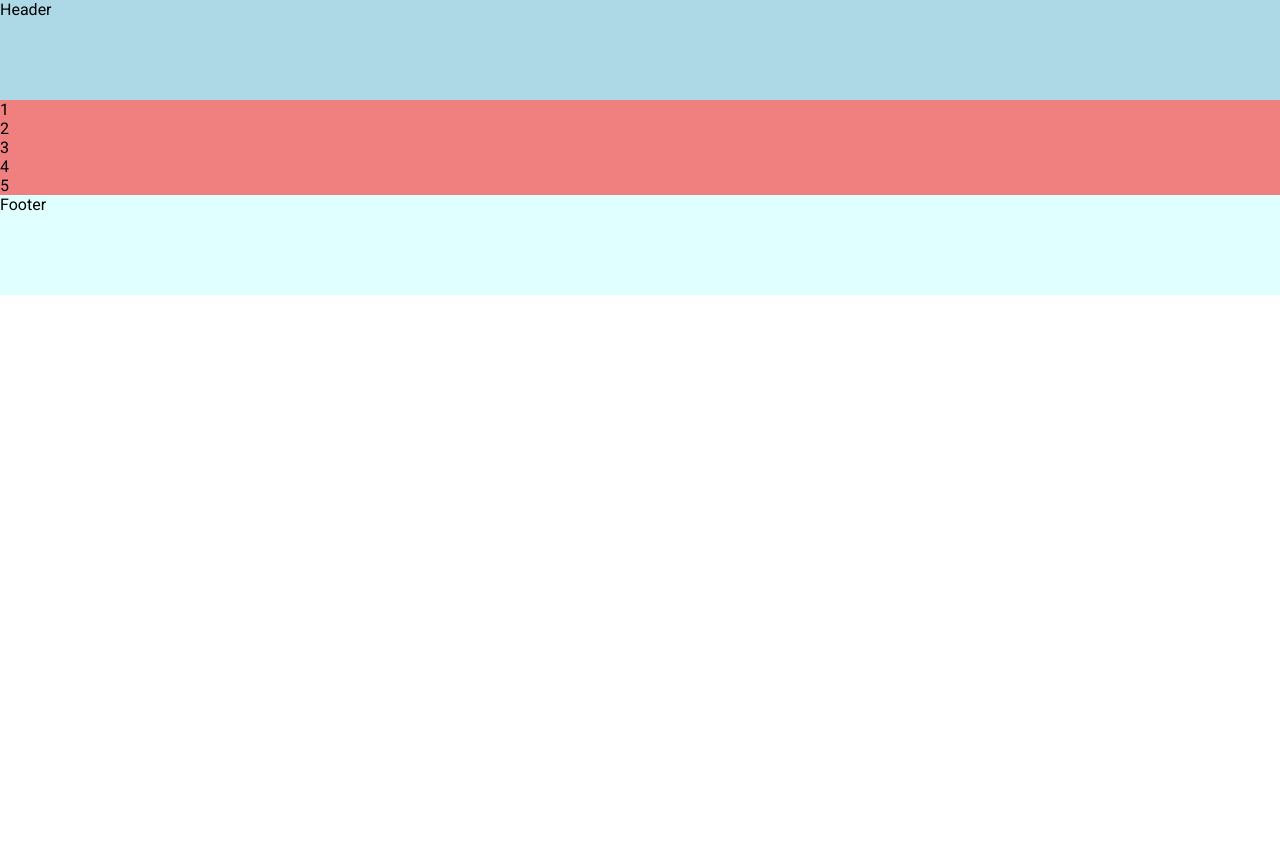
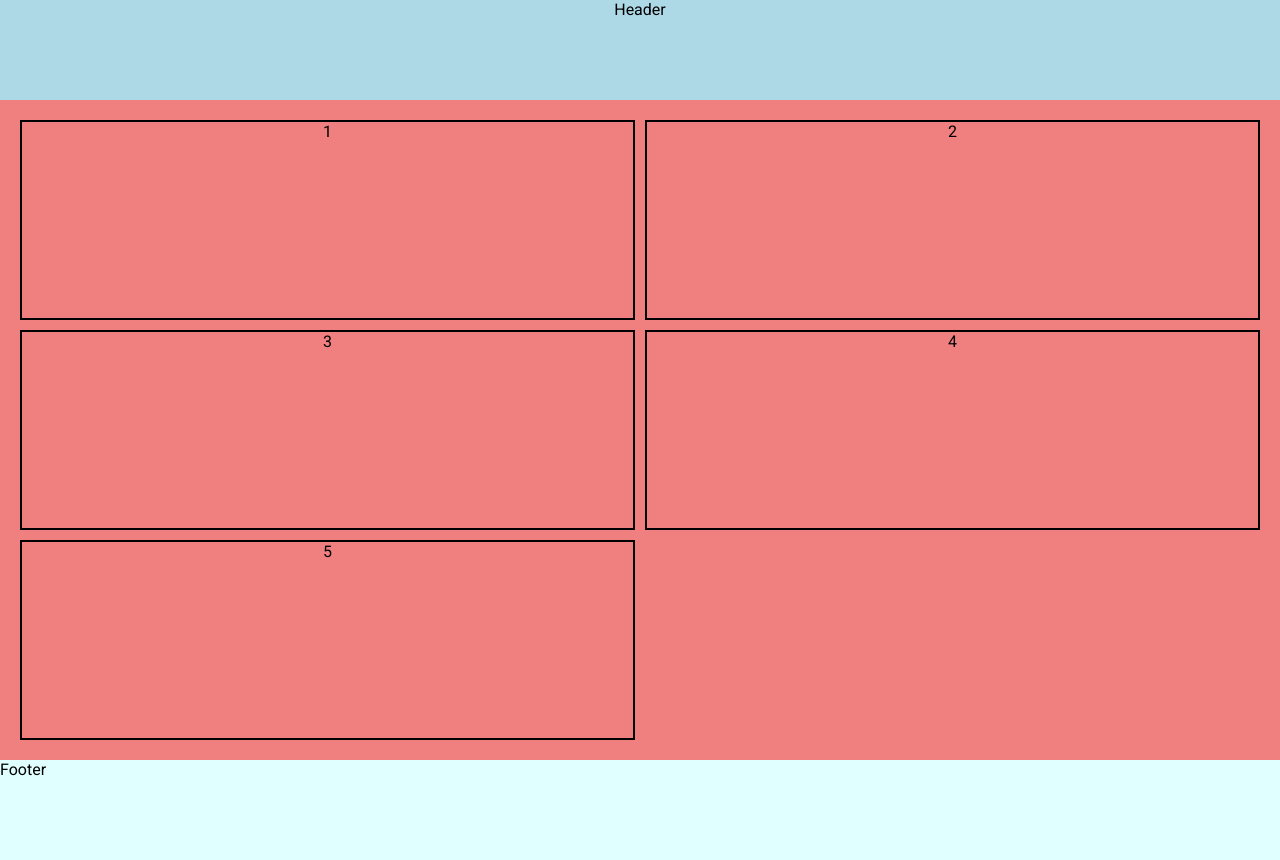
Before and after one commit to xtianbar/landingpage-portfolio, a plain HTML site: page index.html in a window 1280 px wide. Before the commit the page ends 800 px from the top, so only its background shows below. Drawn offline with Linux system fonts and the light colour scheme.

Commit message:
add grid styles on main

```diff
--- a/assets/css/stylesheet.css
+++ b/assets/css/stylesheet.css
@@ -5,6 +5,7 @@
     margin: 0;
     box-sizing: border-box;
     font-family: 'Roboto', Arial, sans-serif;
+    font-stretch: ;
 }
 li, a {
     text-decoration: none;
@@ -23,11 +24,46 @@ body {
 header {
     background-color: lightblue;
     grid-column: span 3;
+    align-items: center;
+    justify-content: center;
+    text-align: center;
 }
 main {
     background-color: lightcoral;
     grid-column: span 3;
 }
+.main-container {
+    display: grid;
+    grid-template-columns: 1fr 1fr;
+    grid-template-rows: 1fr 1fr 1fr;
+    align-items: center;
+    gap: 10px;
+    justify-content: center;
+    padding: 20px;
+}
+.main-container div {
+    border: 2px solid black;
+    gap: 10px;
+    height: 200px;
+    align-items: center;
+    justify-content: center;
+    text-align: center;
+}
+/* .item-1 {
+    grid-area: 1 / 3;
+}
+.item-2 {
+    grid-area: 2 / 5;
+}
+.item-3 {
+    grid-area: 1 / 3;
+}
+.item-4 {
+    grid-area: 2 / 3;
+}
+.item-5 {
+    grid-area: 3 / 2
+} */
 footer {
     background-color: lightcyan;
     grid-column: span 3;
```
